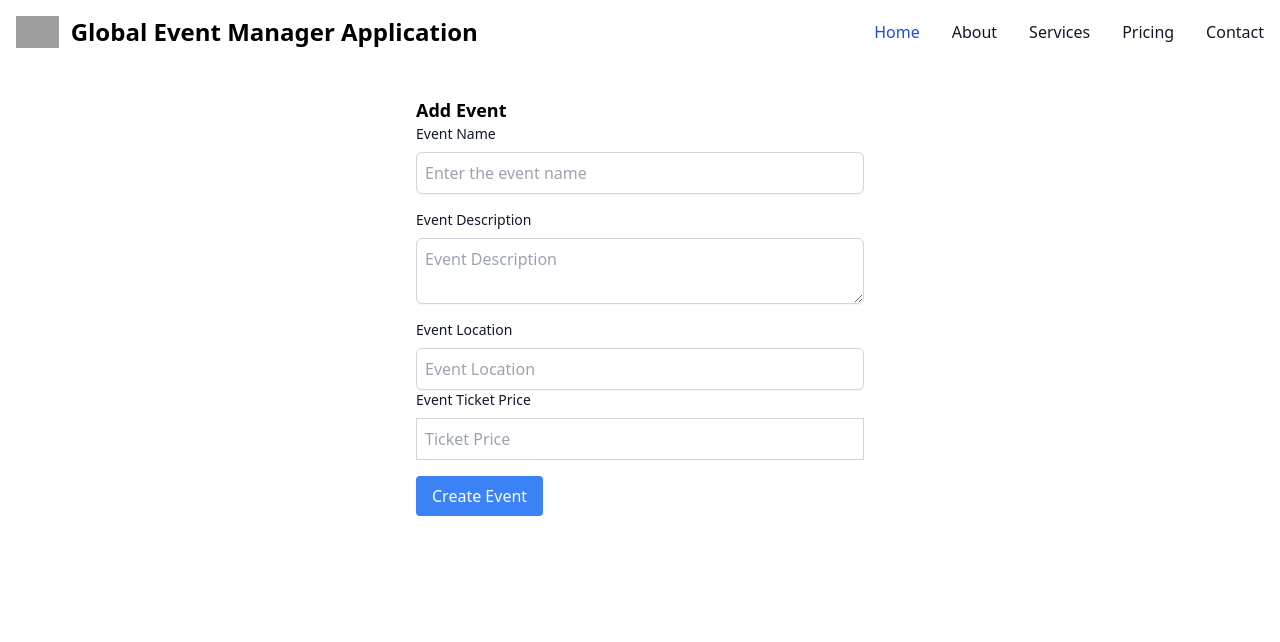
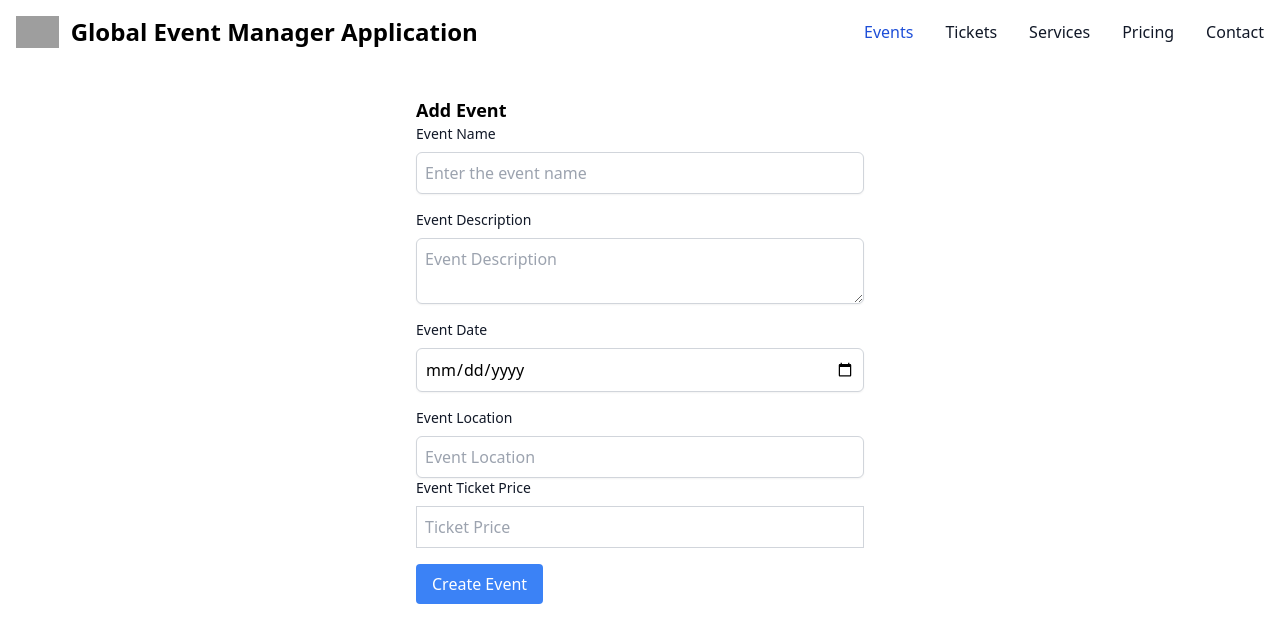
Before and after one commit to paulmcgonigle1/serverless-event-manager, a React (Create React App) app: page /eventform in a window 1280 px wide. Shown: the top 642 px of the page. Built offline with nearby package versions, Linux system fonts and the light colour scheme; grey boxes are pictures that could not be loaded.

Commit message:
added Get Events

```diff
--- a/src/App.tsx
+++ b/src/App.tsx
@@ -3,8 +3,9 @@ import logo from "./logo.svg";
 import "./index.css";
 import { Routes, Route, BrowserRouter } from "react-router-dom";
 import Home from "./components/Home";
-import Eventform from "./components/form.tsx/Eventform";
+import Eventform from "./components/events/Eventform";
 import Navbar from "./components/shared/Navbar";
+import Tickets from "./components/Tickets";
 
 function App() {
   return (
@@ -13,6 +14,7 @@ function App() {
         <Navbar />
         <Routes>
           <Route path="/" element={<Home />} />
+          <Route path="/tickets" element={<Tickets />} />
           {/* <Route path="/about" element={<About />} /> */}
           {/* Define routes for your other pages here */}
           <Route path="/eventform" element={<Eventform />} />
--- a/src/components/Home.tsx
+++ b/src/components/Home.tsx
@@ -1,13 +1,19 @@
 import React from "react";
-import Eventform from "./form.tsx/Eventform";
+import Eventform from "./events/Eventform";
+import EventsList from "./events/EventsList";
 
 function Home() {
   return (
     <div>
-      <h1 className="text-3xl font-bold text-center my-6">
-        Global Event Manager Application
-      </h1>
-      <Eventform></Eventform>
+      <h1 className="text-3xl font-bold text-center my-6">Events page</h1>
+      <div className="flex justify-center">
+        <div className="flex-1 min-w-0 ">
+          <Eventform></Eventform>
+        </div>
+        <div className="flex-1 min-w-0">
+          <EventsList></EventsList>
+        </div>
+      </div>
     </div>
   );
 }
--- /dev/null
+++ b/src/components/Tickets.tsx
@@ -0,0 +1,11 @@
+import React from "react";
+
+function Tickets() {
+  return (
+    <div>
+      <h2>Tickets Page</h2>
+    </div>
+  );
+}
+
+export default Tickets;
--- a/src/components/form.tsx/Eventform.tsx
+++ b/src/components/events/Eventform.tsx
@@ -17,6 +17,23 @@ function Eventform() {
   const handleSubmit = (e: any) => {
     e.preventDefault();
     console.log(eventData);
+    const endpoint =
+      "https://c5ntv1dcw6.execute-api.eu-west-1.amazonaws.com/dev/event";
+
+    fetch(endpoint, {
+      method: "POST",
+      headers: {
+        "Content-Type": "application/json",
+      },
+      body: JSON.stringify(eventData),
+    })
+      .then((response) => response.json())
+      .then((data) => {
+        console.log("Success:", data);
+      })
+      .catch((error) => {
+        console.error("Error:", error);
+      });
   };
   return (
     <div className="">
@@ -53,6 +70,24 @@ function Eventform() {
             onChange={handleInputChange}
             className="mt-1 block w-full p-2 border border-gray-300 rounded-md shadow-sm"
             placeholder="Event Description"
+            required
+          />
+        </div>
+        <div className="mb-4">
+          <label
+            htmlFor="eventDate"
+            className="block mb-2 text-sm font-medium text-gray-900"
+          >
+            Event Date
+          </label>
+          <input
+            type="date"
+            id="eventDate"
+            name="eventDate"
+            value={eventData.eventDate}
+            onChange={handleInputChange}
+            className="mt-1 block w-full p-2 border border-gray-300 rounded-md shadow-sm"
+            placeholder="Select the event date"
             required
           />
         </div>
--- /dev/null
+++ b/src/components/events/EventsList.tsx
@@ -0,0 +1,99 @@
+import React, { useEffect, useState } from "react";
+interface DynamoDBEventItem {
+  eventId: { S: string };
+  eventName: { S: string };
+  eventDescription: { S: string };
+  eventDate: { S: string };
+  eventLocation: { S: string };
+  ticketPrice: { N: string };
+}
+interface Event {
+  eventId: string;
+  eventName: string;
+  eventDescription: string;
+  eventDate: string;
+  eventLocation: string;
+  ticketPrice: string;
+}
+const EventsList: React.FC = () => {
+  const [events, setEvents] = useState<Event[]>([]);
+
+  useEffect(() => {
+    fetchEvents();
+  }, []);
+
+  const fetchEvents = async () => {
+    // Replace this URL with your API endpoint
+    const endpoint =
+      "https://c5ntv1dcw6.execute-api.eu-west-1.amazonaws.com/dev/events";
+
+    try {
+      const response = await fetch(endpoint);
+      const rawData = await response.json();
+
+      const bodyArray = JSON.parse(rawData.body);
+      //   console.log("Parsed body array:", bodyArray);
+
+      if (!Array.isArray(bodyArray)) {
+        console.error("Expected an array but received:", bodyArray);
+        return;
+      }
+
+      const transformedData = bodyArray.map((item) => {
+        // Added checks to prevent accessing `.S` on undefined
+        const eventId = item.EventId?.S;
+        const eventName = item.EventName?.S;
+        const eventDescription = item.EventDescription?.S;
+        const eventDate = item.EventDate?.S;
+        const eventLocation = item.EventLocation?.S;
+        const ticketPrice = item.TicketPrice?.N;
+
+        return {
+          eventId,
+          eventName,
+          eventDescription,
+          eventDate,
+          eventLocation,
+          ticketPrice,
+        };
+      });
+      setEvents(transformedData);
+    } catch (error) {
+      console.error("Failed to fetch events: ", error);
+    }
+  };
+
+  return (
+    <div className="events-list">
+      <h2 className="text-xl text-center font-semibold my-6">All Events</h2>
+      {events.length > 0 ? (
+        <ul>
+          {events.map((event) => (
+            <li key={event.eventId} className="m-8 p-4 shadow-xl rounded-lg">
+              <h3 className="text-lg font-bold">{event.eventName}</h3>
+              <p className="text-sm text-gray-700">{event.eventDescription}</p>
+              <p className="text-sm">
+                Date: <span className="font-semibold">{event.eventDate}</span>
+              </p>
+              <p className="text-sm">
+                Location:{" "}
+                <span className="font-semibold">{event.eventLocation}</span>
+              </p>
+              <p className="text-sm">
+                Price:{" "}
+                <span className="font-semibold">${event.ticketPrice}</span>
+              </p>
+              <button className="mt-4 bg-blue-500 hover:bg-blue-700 text-white font-bold py-2 px-4 rounded focus:outline-none focus:shadow-outline">
+                Buy Tickets
+              </button>
+            </li>
+          ))}
+        </ul>
+      ) : (
+        <p className="text-center">No events found.</p>
+      )}
+    </div>
+  );
+};
+
+export default EventsList;
--- a/src/components/shared/Navbar.tsx
+++ b/src/components/shared/Navbar.tsx
@@ -45,19 +45,19 @@ function Navbar() {
           <ul className="font-medium flex flex-col p-4 md:p-0 mt-4 border border-gray-100 rounded-lg bg-gray-50 md:flex-row md:space-x-8 rtl:space-x-reverse md:mt-0 md:border-0 md:bg-white dark:bg-gray-800 md:dark:bg-gray-900 dark:border-gray-700">
             <li>
               <a
-                href="#"
+                href="/"
                 className="block py-2 px-3 text-white bg-blue-700 rounded md:bg-transparent md:text-blue-700 md:p-0 dark:text-white md:dark:text-blue-500"
                 aria-current="page"
               >
-                Home
+                Events
               </a>
             </li>
             <li>
               <a
-                href="#"
+                href="tickets"
                 className="block py-2 px-3 text-gray-900 rounded hover:bg-gray-100 md:hover:bg-transparent md:border-0 md:hover:text-blue-700 md:p-0 dark:text-white md:dark:hover:text-blue-500 dark:hover:bg-gray-700 dark:hover:text-white md:dark:hover:bg-transparent"
               >
-                About
+                Tickets
               </a>
             </li>
             <li>
```
